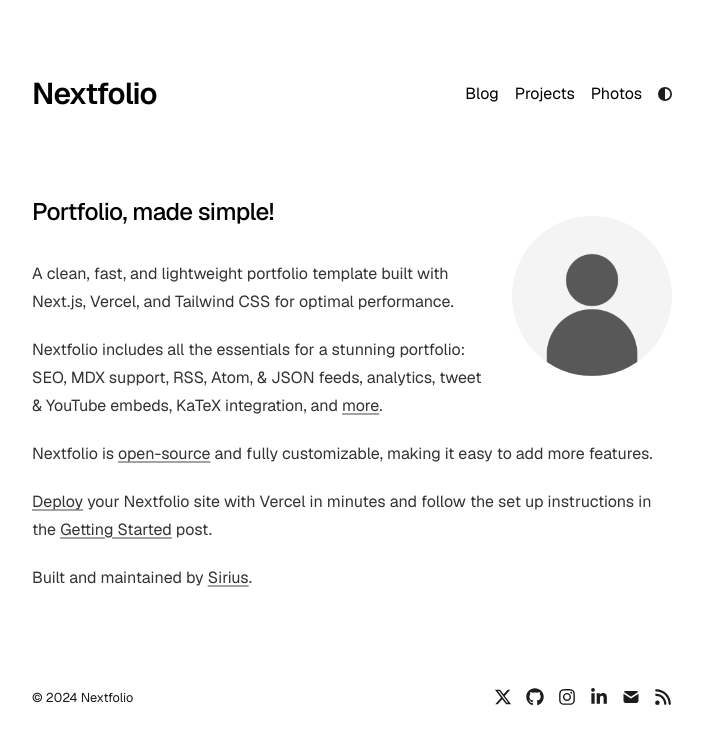
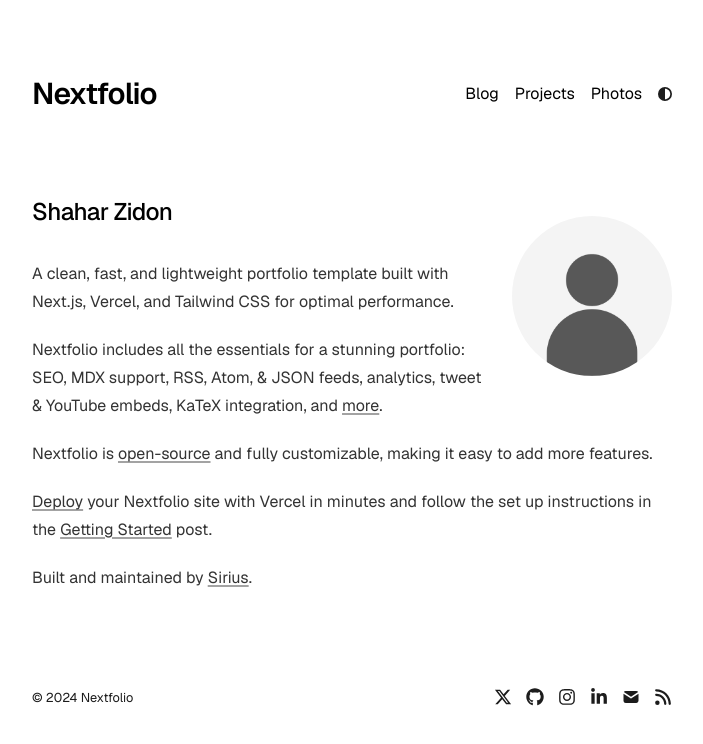
Before and after one commit to shaharzidon/portfolio, a Next.js app: page / in a window 1280 px wide. Shown: the top 744 px of the page, without its empty margins (288-991 px from the left). Built offline with nearby package versions, Linux system fonts and the light colour scheme.

Commit message:
Update page.tsx

```diff
--- a/app/page.tsx
+++ b/app/page.tsx
@@ -17,7 +17,7 @@
       </a>
 
       <h1 className="mb-8 text-2xl font-medium tracking-tight">
-        Portfolio, made simple!
+        Shahar Zidon
       </h1>
 
       <div className="prose prose-neutral dark:prose-invert">
```
